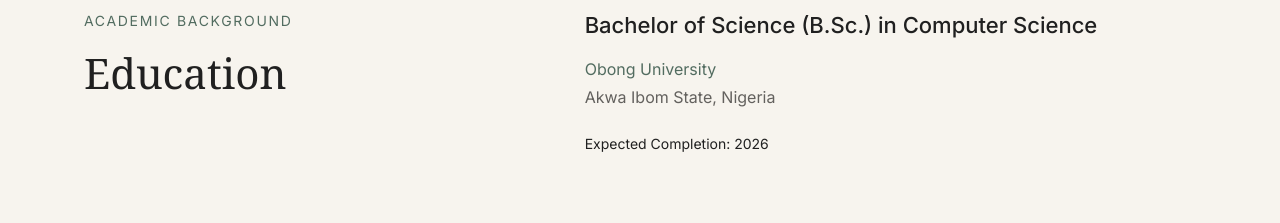
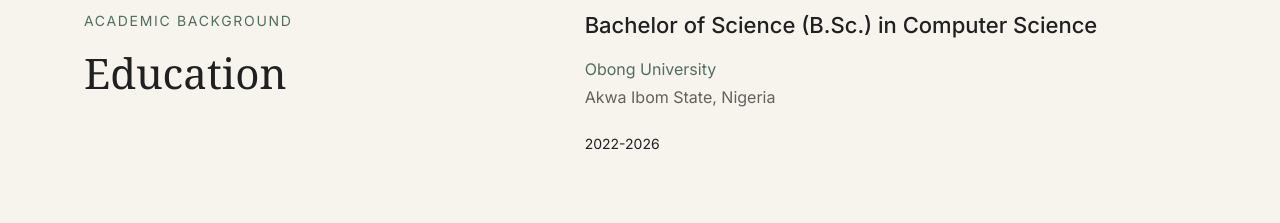
Before and after one commit to moburo101/My-resume, a React (Vite) app: page / in a window 1280 px wide. Shown: the part 2980-3203 px from the top of the page. Built offline with nearby package versions, Linux system fonts and the light colour scheme.

Commit message:
fix: update completion year format in education entries

```diff
--- a/src/components/EducationSection.jsx
+++ b/src/components/EducationSection.jsx
@@ -15,7 +15,7 @@ function EducationSection({ entries = [] }) {
               <p className="education-institution">{entry.institution}</p>
               <p className="education-location">{entry.location}</p>
               <p className="education-completion">
-                {entry.completionLabel}: <time dateTime={entry.completionYear}>{entry.completionYear}</time>
+                {entry.completionLabel} <time dateTime={entry.completionYear}>{entry.completionYear}</time>
               </p>
             </article>
           </li>
--- a/src/data/education.js
+++ b/src/data/education.js
@@ -5,7 +5,7 @@ export const educationEntries = [
     degree: 'Bachelor of Science (B.Sc.) in Computer Science',
     institution: 'Obong University',
     location: 'Akwa Ibom State, Nigeria',
-    completionLabel: 'Expected Completion',
-    completionYear: '2026',
+    // completionLabel: '2022 - 2026',
+    completionYear: '2022-2026',
   },
 ]
```
